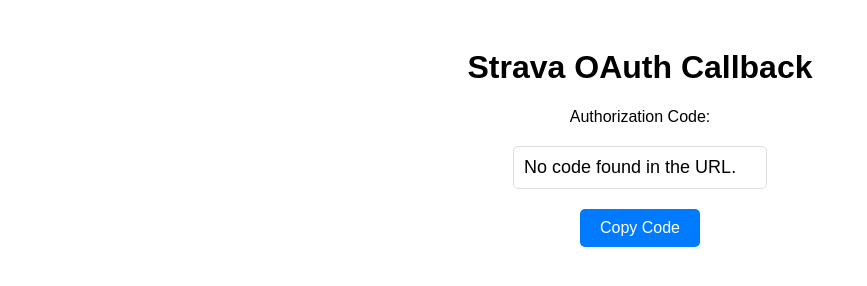
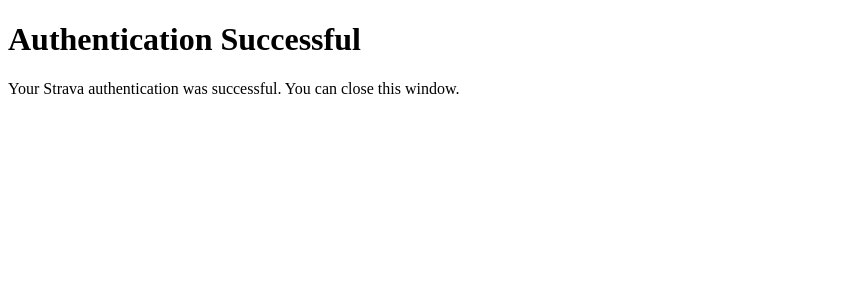
Before and after one commit to clmntlts/StravaCallback, a plain HTML site: page index.html in a window 1280 px wide. Shown: the whole page, without its empty margins (0-867 px from the left). Drawn offline with Linux system fonts and the light colour scheme.

Commit message:
Update index.html

```diff
--- a/index.html
+++ b/index.html
@@ -3,38 +3,11 @@
 <head>
     <meta charset="UTF-8">
     <meta name="viewport" content="width=device-width, initial-scale=1.0">
-    <title>Strava Callback</title>
-    <style>
-        body {
-            font-family: Arial, sans-serif;
-            text-align: center;
-            padding: 20px;
-        }
-        #code {
-            display: block;
-            margin: 20px auto;
-            padding: 10px;
-            font-size: 18px;
-            border: 1px solid #ddd;
-            border-radius: 5px;
-            max-width: 400px;
-        }
-        #copy-button {
-            padding: 10px 20px;
-            font-size: 16px;
-            cursor: pointer;
-            border: none;
-            background-color: #007bff;
-            color: white;
-            border-radius: 5px;
-        }
-    </style>
+    <title>Strava OAuth Callback</title>
 </head>
 <body>
-    <h1>Strava OAuth Callback</h1>
-    <p>Authorization Code:</p>
-    <input type="text" id="code" readonly>
-    <button id="copy-button">Copy Code</button>
+    <h1>Authentication Successful</h1>
+    <p>Your Strava authentication was successful. You can close this window.</p>
 
     <script>
         window.onload = function() {
@@ -42,8 +15,6 @@
             const code = urlParams.get('code');
 
             if (code) {
-                document.getElementById('code').value = code;
-
                 // Send the code to the Vercel API route
                 fetch('/api/sendCode', {
                     method: 'POST',
@@ -56,15 +27,8 @@
                 .then(data => console.log('Success:', data))
                 .catch(error => console.error('Error:', error));
             } else {
-                document.getElementById('code').value = 'No code found in the URL.';
+                console.error('No authorization code found in the URL.');
             }
-        };
-
-        document.getElementById('copy-button').onclick = function() {
-            const codeInput = document.getElementById('code');
-            codeInput.select();
-            document.execCommand('copy');
-            alert('Code copied to clipboard!');
         };
     </script>
 </body>
```
